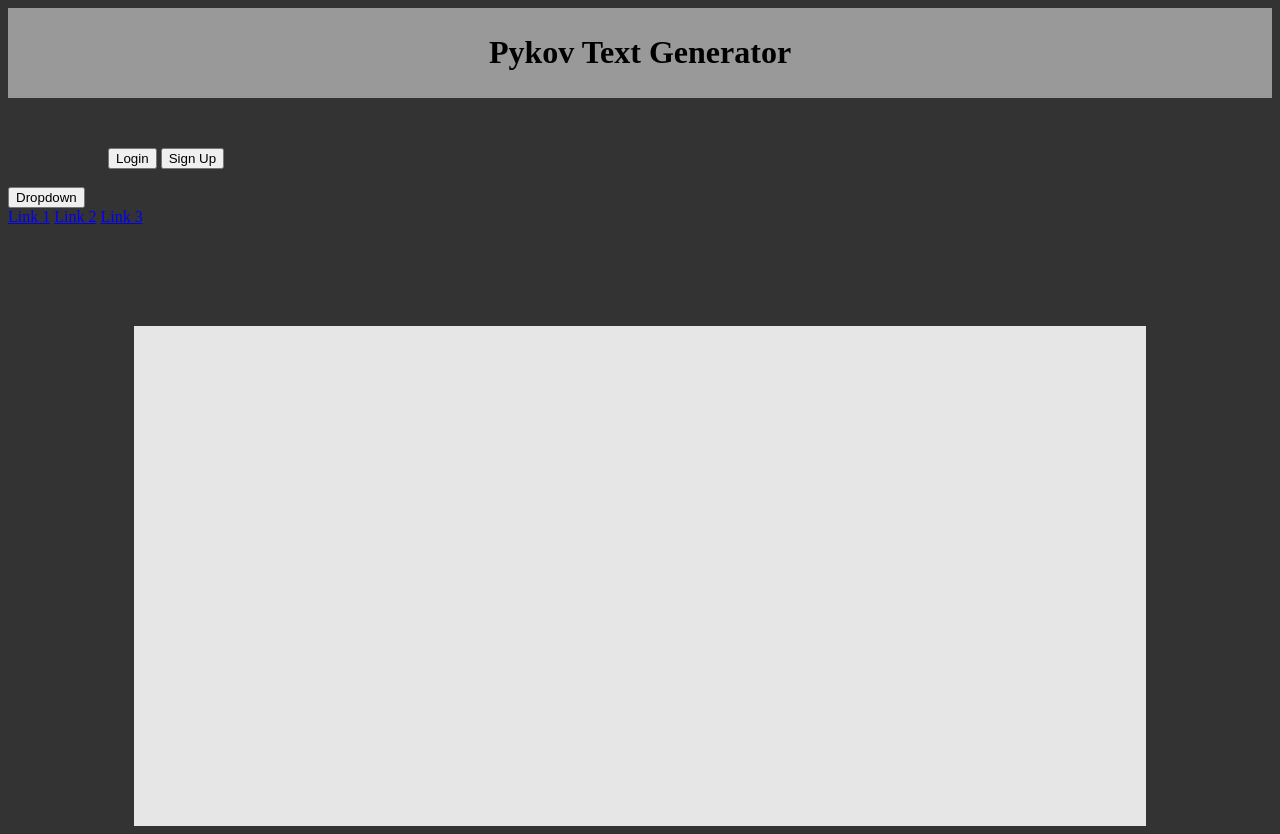
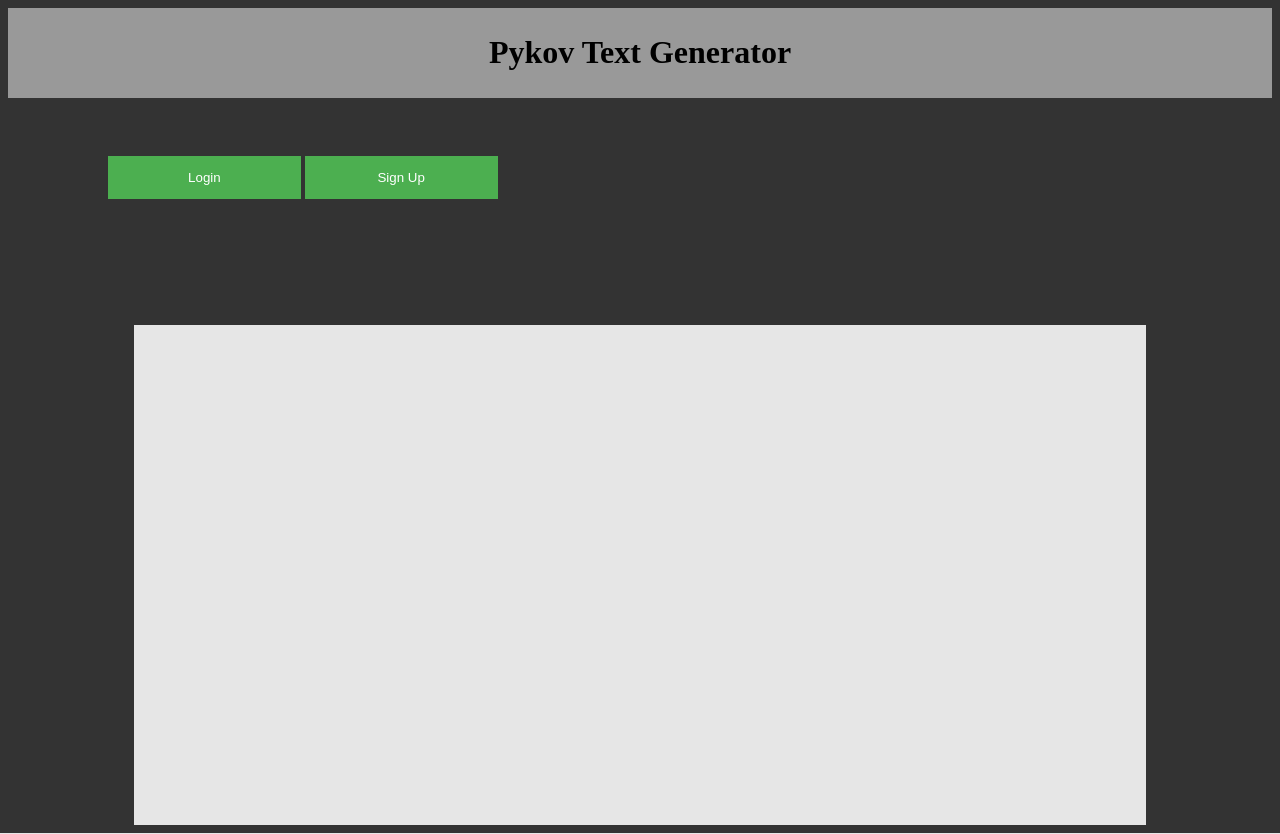
Before and after one commit to Doxterpepper/Pykov-Text-Generator, a Flask app: page / in a window 1280 px wide. Run offline with Flask 2, Linux system fonts and the light colour scheme.

Commit message:
updated index GUI

```diff
--- a/templates/index.html
+++ b/templates/index.html
@@ -1,4 +1,18 @@
 <html>
+
+<style>
+
+button {
+    background-color: #4CAF50;
+    color: white;
+    padding: 14px 20px;
+    margin: 8px 0;
+    border: none;
+    cursor: pointer;
+    width: 20%;
+}
+</style>
+
   <head>
     <link rel='stylesheet' href="{{ url_for('static', filename='index.css') }}">
 	<link rel='stylesheet' href="{{ url_for('static', filename='general.css') }}">
@@ -16,14 +30,7 @@
 	<a href="signup.html"><button id="button" class="btn-primary btn-block">Sign Up</button></a>
 	</div>
 	</br>
-	<div class="dropdown">
-  <button onclick="myFunction()" class="dropbtn">Dropdown</button>
-  <div id="myDropdown" class="dropdown-content">
-    <a href="#">Link 1</a>
-    <a href="#">Link 2</a>
-    <a href="#">Link 3</a>
-  </div>
-</div>
+
 	<div id=functions>
       <textarea></textarea>
     </div>
```
